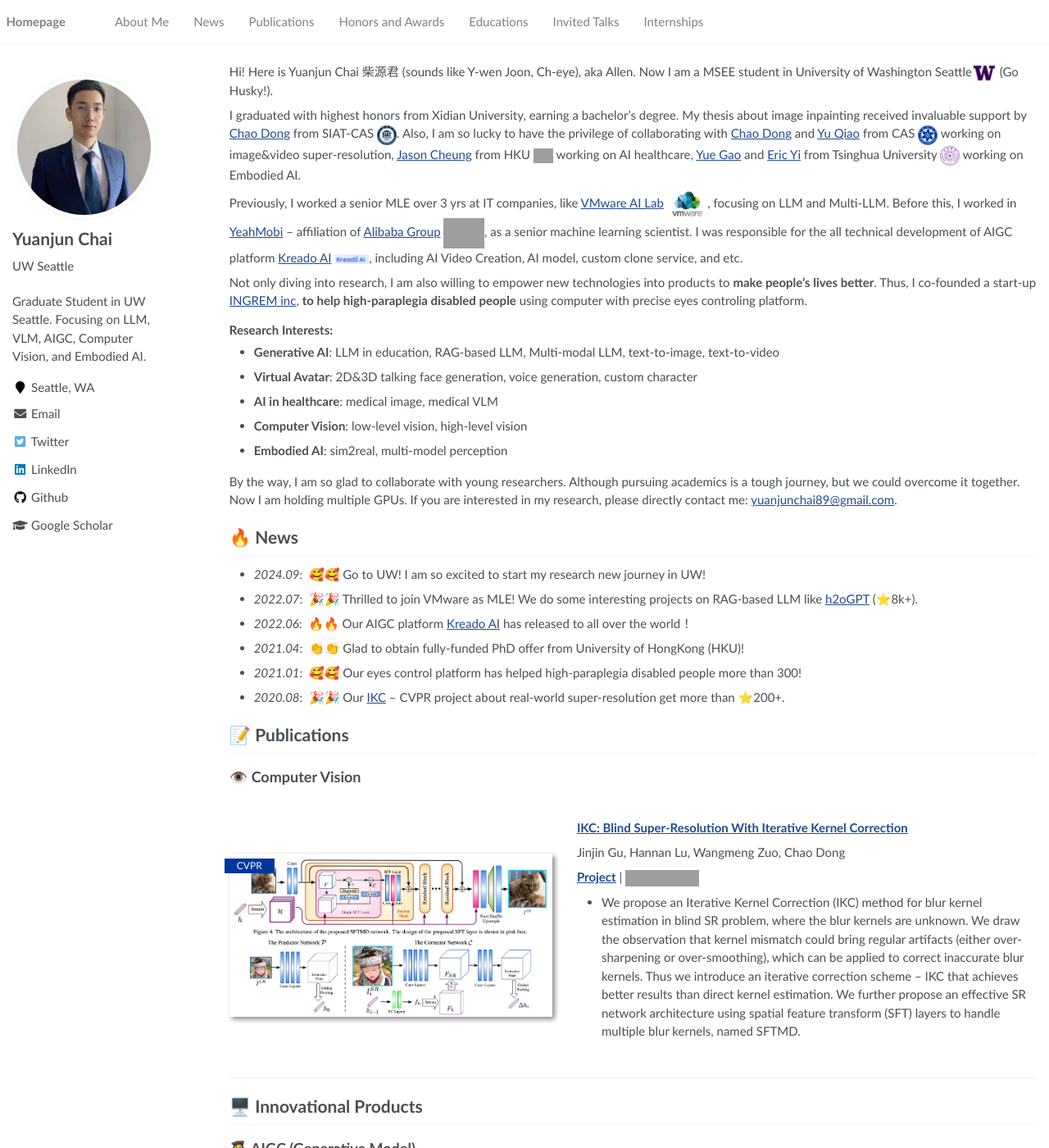
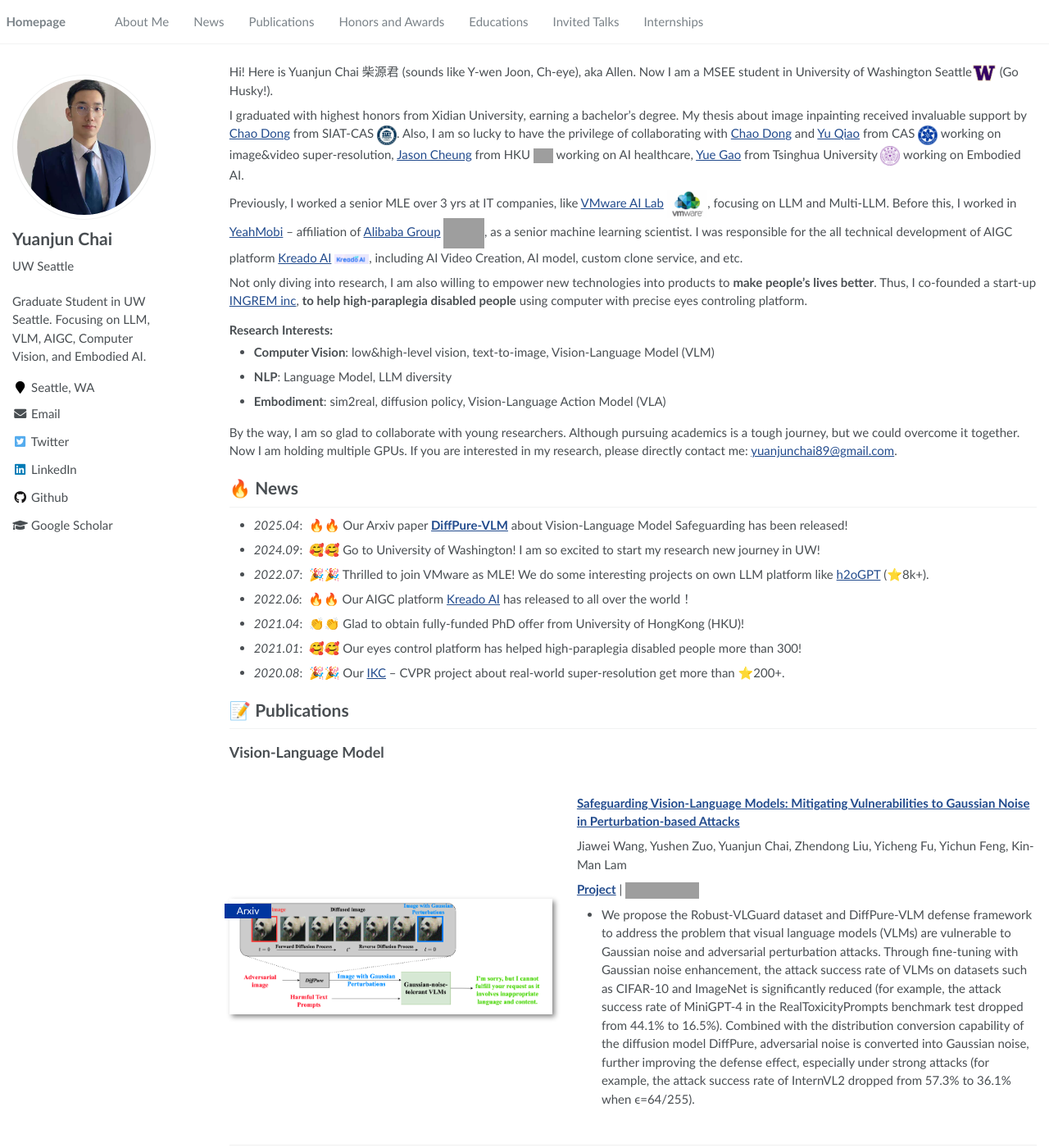
Before and after one commit to yuanjunchai/yuanjunchai.github.io, a Jekyll site: the page built from _pages/about.md, in a window 1280 px wide and 1400 px high. Shown: the whole window at 82% size. Built offline with Jekyll 4.4.1, drawn with Linux system fonts in a browser that asks for light colours; grey boxes are pictures that could not be loaded.

Commit message:
update diffpureVLM

```diff
--- a/_pages/about.md
+++ b/_pages/about.md
@@ -22,8 +22,9 @@
 <!-- Hi! Here is Yuanjun Chai 柴源君 (sounds like Y-wen Joon, Ch-eye), aka Allen. I work at [iFlyTek AI Lab](https://xinghuo.xfyun.cn/sparkapi) <img src='./images/iFlyTek_logo.jpeg' style='width: 3.8em;'>, working on LLM and Multi-LLM. -->
 
 
-I graduated with highest honors from Xidian University, earning a bachelor's degree. My thesis about image inpainting received invaluable support by [Chao Dong](https://scholar.google.com/citations?user=OSDCB0UAAAAJ&hl=en&oi=ao) from SIAT-CAS <img src='./images/siat.jpeg' style='width: 1.6em;'>. Also, I am so lucky to have the privilege of collaborating with [Chao Dong](https://scholar.google.com/citations?user=OSDCB0UAAAAJ&hl=en&oi=ao) and [Yu Qiao](https://scholar.google.com/citations?hl=en&user=gFtI-8QAAAAJ) from CAS <img src='./images/cas.jpeg' style='width: 1.6em;'> working on image&video super-resolution, [Jason Cheung](https://www.ortho.hku.hk/biography/cheung-pui-yin-jason/) from HKU <img src='./images/hku.png' style='width: 1.6em;'> working on AI healthcare, [Yue Gao](https://www.gaoyue.org/) and [Eric Yi](https://scholar.google.com/citations?user=UyZL660AAAAJ&hl=en) from Tsinghua University <img src='./images/tsinghua.png' style='width: 1.6em;'> working on Embodied AI.<br />
+I graduated with highest honors from Xidian University, earning a bachelor's degree. My thesis about image inpainting received invaluable support by [Chao Dong](https://scholar.google.com/citations?user=OSDCB0UAAAAJ&hl=en&oi=ao) from SIAT-CAS <img src='./images/siat.jpeg' style='width: 1.6em;'>. Also, I am so lucky to have the privilege of collaborating with [Chao Dong](https://scholar.google.com/citations?user=OSDCB0UAAAAJ&hl=en&oi=ao) and [Yu Qiao](https://scholar.google.com/citations?hl=en&user=gFtI-8QAAAAJ) from CAS <img src='./images/cas.jpeg' style='width: 1.6em;'> working on image&video super-resolution, [Jason Cheung](https://www.ortho.hku.hk/biography/cheung-pui-yin-jason/) from HKU <img src='./images/hku.png' style='width: 1.6em;'> working on AI healthcare, [Yue Gao](https://www.gaoyue.org/)  from Tsinghua University <img src='./images/tsinghua.png' style='width: 1.6em;'> working on Embodied AI.<br />
 
+<!-- and [Eric Yi](https://scholar.google.com/citations?user=UyZL660AAAAJ&hl=en) -->
 
 Previously, I worked a senior MLE over 3 yrs at IT companies, like [VMware AI Lab](https://www.vmware.com/artificial-intelligence/ai-labs.html) <img src='./images/vmwarelogo.jpeg' style='width: 3.3em;'>, focusing on LLM and Multi-LLM. Before this, I worked in [YeahMobi](https://en.yeahmobi.com/) -- affiliation of [Alibaba Group](https://www.alibabagroup.com/en-US) <img src='./images/Alibaba-Logo.png' style='width: 3.3em;'>, as a senior machine learning scientist. I was responsible for the all technical development of AIGC platform [Kreado AI](https://kreadoai.com/) <img src='./images/kreado_logo.png' style='width: 2.8em;'>, including AI Video Creation, AI model, custom clone service, and etc.
 
@@ -36,11 +37,12 @@
 
 ### Research Interests:
 
-- **Generative AI**: LLM in education, RAG-based LLM, Multi-modal LLM, text-to-image, text-to-video
-- **Virtual Avatar**: 2D&3D talking face generation, voice generation, custom character
-- **AI in healthcare**: medical image, medical VLM
-- **Computer Vision**: low-level vision, high-level vision
-- **Embodied AI**: sim2real, multi-model perception
+<!-- - **Generative AI**: LLM in education, LLM diversity, Multi-modal LLM, text-to-image, text-to-video -->
+<!-- - **Virtual Avatar**: 2D&3D talking face generation, voice generation, custom character -->
+<!-- - **AI in healthcare**: medical image, medical VLM -->
+- **Computer Vision**: low&high-level vision, text-to-image, Vision-Language Model (VLM)
+- **NLP**: Language Model, LLM diversity
+- **Embodiment**: sim2real, diffusion policy, Vision-Language Action Model (VLA)
 
 <!-- By the way, with strong research and industry experience, I decide to **seek for a PhD position**.  -->
 By the way, I am so glad to collaborate with young researchers. Although pursuing academics is a tough journey, but we could overcome it together. Now I am holding multiple GPUs. If you are interested in my research, please directly contact me: [yuanjunchai89@gmail.com](mailto:yuanjunchai89@gmail.com).
@@ -51,14 +53,28 @@
 
 # 🔥 News
 <!-- - *2023.02*: &nbsp;🎉🎉 Thrilled to join iFlyTek AI Lab as MLE! We do some interesting projects on RAG-based LLM like [h2oGPT](https://github.com/h2oai/h2ogpt) (⭐️8k+). -->
-- *2024.09*: &nbsp;🥰🥰 Go to UW! I am so excited to start my research new journey in UW!
-- *2022.07*: &nbsp;🎉🎉 Thrilled to join VMware as MLE! We do some interesting projects on RAG-based LLM like [h2oGPT](https://github.com/h2oai/h2ogpt) (⭐️8k+).
+- *2025.04*: &nbsp;🔥🔥 Our Arxiv paper [**DiffPure-VLM**](https://arxiv.org/abs/2504.01308) about Vision-Language Model Safeguarding has been released!
+- *2024.09*: &nbsp;🥰🥰 Go to University of Washington! I am so excited to start my research new journey in UW!
+- *2022.07*: &nbsp;🎉🎉 Thrilled to join VMware as MLE! We do some interesting projects on own LLM platform like [h2oGPT](https://github.com/h2oai/h2ogpt) (⭐️8k+).
 - *2022.06*: &nbsp;🔥🔥 Our AIGC platform [Kreado AI](https://kreadoai.com/) has released to all over the world！
 - *2021.04*: &nbsp;👏👏 Glad to obtain fully-funded PhD offer from University of HongKong (HKU)!
 - *2021.01*: &nbsp;🥰🥰 Our eyes control platform has helped high-paraplegia disabled people more than 300!
 - *2020.08*: &nbsp;🎉🎉 Our [IKC](https://github.com/yuanjunchai/IKC) -- CVPR project about real-world super-resolution get more than ⭐️200+.
 
 # 📝 Publications
+## Vision-Language Model
+<div class='paper-box'><div class='paper-box-image'><div><div class="badge">Arxiv</div><img src='images/DiffPure-VLM.png' alt="sym" width="100%"></div></div>
+<div class='paper-box-text' markdown="1">
+[**Safeguarding Vision-Language Models: Mitigating Vulnerabilities to Gaussian Noise in Perturbation-based Attacks**](https://arxiv.org/abs/2504.01308)
+
+Jiawei Wang, Yushen Zuo, Yuanjun Chai, Zhendong Liu, Yicheng Fu, Yichun Feng, Kin-Man Lam
+
+[**Project**](https://github.com/JarvisUSTC/DiffPureRobustVLM) \| [![](https://img.shields.io/github/stars/JarvisUSTC/DiffPureRobustVLM?style=social&label=Code+Stars)](https://github.com/JarvisUSTC/DiffPureRobustVLM) <strong><span class='show_paper_citations' data='DhtAFkwAAAAJ:ALROH1vI_8AC'></span></strong>
+
+- We propose the Robust-VLGuard dataset and DiffPure-VLM defense framework to address the problem that visual language models (VLMs) are vulnerable to Gaussian noise and adversarial perturbation attacks. Through fine-tuning with Gaussian noise enhancement, the attack success rate of VLMs on datasets such as CIFAR-10 and ImageNet is significantly reduced (for example, the attack success rate of MiniGPT-4 in the RealToxicityPrompts benchmark test dropped from 44.1% to 16.5%). Combined with the distribution conversion capability of the diffusion model DiffPure, adversarial noise is converted into Gaussian noise, further improving the defense effect, especially under strong attacks (for example, the attack success rate of InternVL2 dropped from 57.3% to 36.1% when ϵ=64/255).
+</div>
+</div>
+
 ## 👁️ Computer Vision
 <div class='paper-box'><div class='paper-box-image'><div><div class="badge">CVPR</div><img src='images/ikc_arch02.png' alt="sym" width="100%"></div></div>
 <div class='paper-box-text' markdown="1">
```
Also changed, not shown: images/DiffPure-VLM.png (added), 2 other files.
